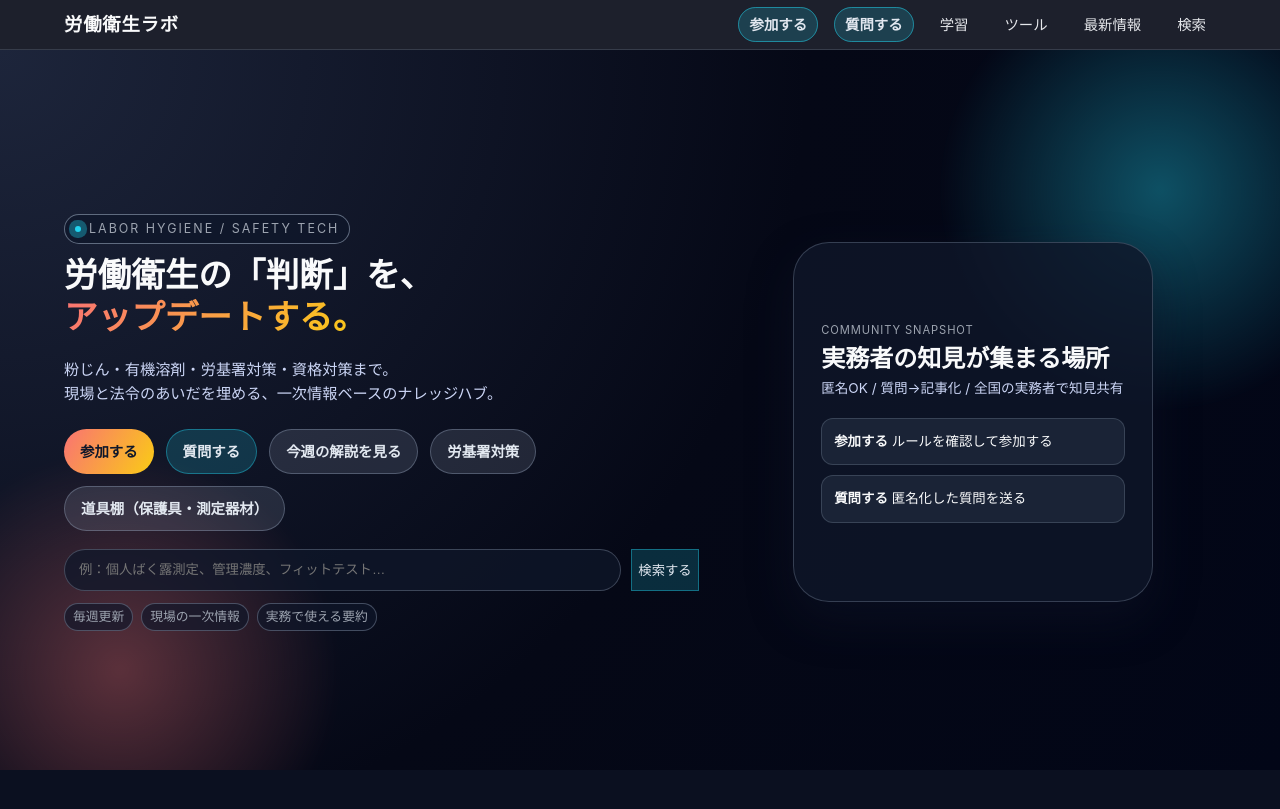
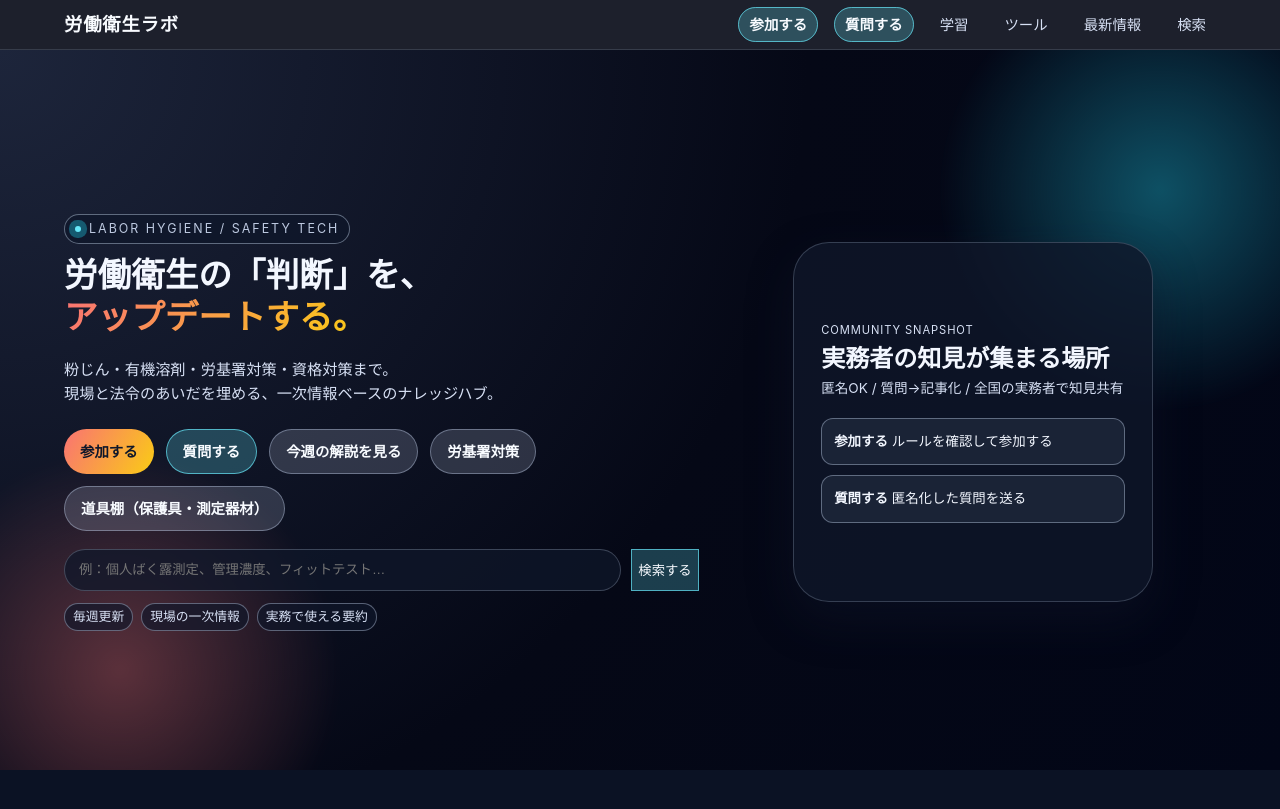
Before and after one commit to rodoeisei-lab/rodoeisei-lab, a Jekyll site: the page built from index.md, in a window 1280 px wide and 900 px high. Shown: the top 809 px of the window. Built offline with Jekyll 4.4.1, drawn with Linux system fonts in a browser that asks for light colours.

Commit message:
Improve dark theme contrast palette consistency

```diff
--- a/assets/css/main.css
+++ b/assets/css/main.css
@@ -15,12 +15,19 @@
 }
 
 :root {
-  --primary: #f97373;
-  --secondary: #22d3ee;
+  --primary: #fb7185;
+  --secondary: #67e8f9;
   --bg: #050816;
-  --panel: #0b1020;
-  --muted: #9ca3af;
-  --light: #f9fafb;
+  --panel: #0b1224;
+  --panel-strong: #0f172a;
+  --text: #f3f7ff;
+  --text-soft: #d7e0f4;
+  --muted: #bcc8df;
+  --light: #f8fbff;
+  --border-soft: rgba(191, 204, 232, .42);
+  --btn-text: #f8fbff;
+  --btn-surface: rgba(103, 232, 249, .24);
+  --btn-border: rgba(103, 232, 249, .68);
   --max: 1200px;
   --ring: #38bdf8;
 }
@@ -90,7 +97,7 @@
   font-size: .9rem;
 }
 .desktop-nav a {
-  color: #e5e7eb;
+  color: var(--text-soft);
   text-decoration: none;
   padding: 8px 10px;
   border-radius: 999px;
@@ -102,9 +109,9 @@
   transform: translateY(-1px);
 }
 .desktop-nav a.nav-cta {
-  background: rgba(34, 211, 238, .18);
-  border: 1px solid rgba(34, 211, 238, .5);
-  color: #e2e8f0;
+  background: var(--btn-surface);
+  border: 1px solid var(--btn-border);
+  color: var(--btn-text);
   font-weight: 700;
 }
 .desktop-nav a.nav-cta:hover {
@@ -144,7 +151,7 @@
   left: 0;
   right: 0;
   height: 100vh;
-  background: #020617;
+  background: #060d1d;
   z-index: 49;
   transform: translateY(-100%);
   transition: transform .28s ease;
@@ -152,7 +159,7 @@
   box-shadow: 0 12px 32px rgba(15, 23, 42, .65);
   display: flex;
   flex-direction: column;
-  color: #e5e7eb;
+  color: var(--text);
 }
 .mobile-nav.open { transform: translateY(0); }
 .mobile-nav[aria-hidden="true"] { visibility: hidden; }
@@ -164,11 +171,11 @@
   border: none;
   padding: 8px;
   cursor: pointer;
-  color: #e5e7eb;
+  color: var(--text);
 }
 .mobile-nav h2 {
   font-size: 12px;
-  color: var(--muted);
+  color: var(--text-soft);
   font-weight: 700;
   letter-spacing: .16em;
   margin: 4px 0 8px;
@@ -180,15 +187,15 @@
   display: block;
   padding: 14px 2px;
   font-size: 17px;
-  color: #e5e7eb;
+  color: var(--text);
   text-decoration: none;
 }
 .mobile-nav a.nav-cta {
   margin: 8px 0;
   padding: 12px 14px;
   border-radius: 12px;
-  border: 1px solid rgba(34, 211, 238, .5);
-  background: rgba(34, 211, 238, .2);
+  border: 1px solid var(--btn-border);
+  background: var(--btn-surface);
   font-weight: 700;
 }
 
@@ -198,7 +205,7 @@
   min-height: 80vh;
   display: flex;
   align-items: center;
-  color: var(--light);
+  color: var(--text);
   overflow: hidden;
   padding: 64px 0 40px;
   background: radial-gradient(circle at top left, #1d253b 0, #050816 55%, #020617 100%);
@@ -270,7 +277,7 @@
 }
 .tagline {
   font-size: .95rem;
-  color: #cbd5f5;
+  color: var(--text-soft);
   margin-bottom: 22px;
 }
 .cta-buttons {
@@ -295,26 +302,26 @@
   color: #0f172a;
 }
 .cta-secondary {
-  background: rgba(34, 211, 238, .18);
-  color: #e2e8f0;
-  border: 1px solid rgba(34, 211, 238, .4);
+  background: var(--btn-surface);
+  color: var(--btn-text);
+  border: 1px solid var(--btn-border);
 }
 .cta-tertiary {
-  background: rgba(148, 163, 184, .18);
-  color: #e2e8f0;
-  border: 1px solid rgba(148, 163, 184, .4);
+  background: rgba(188, 200, 223, .2);
+  color: var(--btn-text);
+  border: 1px solid var(--border-soft);
 }
 .hero-meta {
   display: flex;
   flex-wrap: wrap;
   gap: 8px;
   font-size: .8rem;
-  color: var(--muted);
+  color: var(--text-soft);
 }
 .hero-meta span {
   padding: 3px 8px;
   border-radius: 999px;
-  border: 1px solid rgba(148, 163, 184, .4);
+  border: 1px solid var(--border-soft);
   background: rgba(15, 23, 42, .68);
 }
 .hero-visual {
@@ -341,7 +348,7 @@
   font-size: .7rem;
   letter-spacing: .08em;
   text-transform: none;
-  color: var(--muted);
+  color: var(--text-soft);
 }
 .hero-stat-main {
   font-size: 1.5rem;
@@ -349,7 +356,7 @@
 }
 .hero-stat-sub {
   font-size: .85rem;
-  color: #cbd5f5;
+  color: var(--text-soft);
 }
 .hero-stat-row {
   display: grid;
@@ -363,7 +370,7 @@
   font-size: .84rem;
   color: inherit;
   text-decoration: none;
-  border: 1px solid rgba(148, 163, 184, .25);
+  border: 1px solid var(--border-soft);
 }
 .hero-pill:hover {
   border-color: rgba(148, 163, 184, .45);
@@ -403,7 +410,7 @@
   font-size: .75rem;
   letter-spacing: .16em;
   text-transform: uppercase;
-  color: var(--muted);
+  color: var(--text-soft);
   margin-bottom: 6px;
 }
 .page-hero h1 {
@@ -413,7 +420,7 @@
 .page-lead {
   margin: 0;
   font-size: .95rem;
-  color: var(--muted);
+  color: var(--text-soft);
   max-width: 46rem;
 }
 .glossary-search {
@@ -423,7 +430,7 @@
 }
 .glossary-search-label {
   font-size: .85rem;
-  color: var(--muted);
+  color: var(--text-soft);
 }
 .glossary-search input {
   width: 100%;
@@ -438,7 +445,7 @@
 }
 .glossary-empty {
   margin: 0 0 16px;
-  color: var(--muted);
+  color: var(--text-soft);
 }
 
 .cards {
@@ -465,9 +472,9 @@
   text-transform: uppercase;
   padding: 4px 10px;
   border-radius: 999px;
-  border: 1px solid rgba(148, 163, 184, .4);
-  color: #cbd5f5;
-  background: rgba(148, 163, 184, .15);
+  border: 1px solid var(--border-soft);
+  color: var(--text-soft);
+  background: rgba(188, 200, 223, .18);
 }
 .status.is-wip {
   color: #fcd34d;
@@ -478,7 +485,7 @@
   display: flex;
   flex-wrap: wrap;
   gap: 10px;
-  color: var(--muted);
+  color: var(--text-soft);
   font-size: .82rem;
 }
 .guide-tags {
@@ -488,8 +495,8 @@
 }
 .guide-tag {
   font-size: .75rem;
-  color: #e2e8f0;
-  border: 1px solid rgba(148, 163, 184, .4);
+  color: var(--text-soft);
+  border: 1px solid var(--border-soft);
   padding: 2px 8px;
   border-radius: 999px;
   background: rgba(15, 23, 42, .6);
@@ -553,8 +560,8 @@
   padding: 6px 12px;
   border-radius: 999px;
   font-size: .8rem;
-  color: #e2e8f0;
-  border: 1px solid rgba(148, 163, 184, .4);
+  color: var(--text-soft);
+  border: 1px solid var(--border-soft);
   background: rgba(15, 23, 42, .6);
   text-decoration: none;
 }
@@ -563,7 +570,7 @@
 }
 .no-results {
   margin: 8px 0 20px;
-  color: var(--muted);
+  color: var(--text-soft);
   font-size: .9rem;
 }
 .guide-card-link {
@@ -582,7 +589,7 @@
 }
 .home-sns-header p {
   margin: 0;
-  color: var(--muted);
+  color: var(--text-soft);
   font-size: .85rem;
 }
 .home-sns-cards {
@@ -608,9 +615,9 @@
   border-radius: 999px;
   font-size: .78rem;
   font-weight: 600;
-  color: #e2e8f0;
-  background: rgba(34, 211, 238, .18);
-  border: 1px solid rgba(34, 211, 238, .4);
+  color: var(--btn-text);
+  background: var(--btn-surface);
+  border: 1px solid var(--btn-border);
   text-decoration: none;
 }
 .card {
@@ -632,7 +639,7 @@
   gap: 6px;
 }
 .card-meta {
-  color: var(--muted);
+  color: var(--text-soft);
   font-size: .85rem;
   margin: 0;
 }
@@ -654,12 +661,12 @@
   border-radius: 999px;
   font-size: .85rem;
   font-weight: 600;
-  color: #e2e8f0;
-  background: rgba(34, 211, 238, .18);
-  border: 1px solid rgba(34, 211, 238, .4);
+  color: var(--btn-text);
+  background: var(--btn-surface);
+  border: 1px solid var(--btn-border);
 }
 .amazon-page .card-meta {
-  color: var(--muted);
+  color: var(--text-soft);
   font-size: .85rem;
   margin: 6px 0 10px;
 }
@@ -678,9 +685,9 @@
   border-radius: 999px;
   font-size: .85rem;
   font-weight: 600;
-  color: #e2e8f0;
-  background: rgba(34, 211, 238, .18);
-  border: 1px solid rgba(34, 211, 238, .4);
+  color: var(--btn-text);
+  background: var(--btn-surface);
+  border: 1px solid var(--btn-border);
   text-decoration: none;
 }
 
@@ -690,7 +697,7 @@
   align-items: center;
   gap: 10px;
   margin-bottom: 24px;
-  color: var(--muted);
+  color: var(--text-soft);
   font-size: .85rem;
 }
 .amazon-page .amazon-category-nav ul {
@@ -702,9 +709,9 @@
   padding: 0;
 }
 .amazon-page .amazon-category-nav a {
-  color: #e2e8f0;
+  color: var(--text);
   text-decoration: none;
-  border-bottom: 1px solid rgba(148, 163, 184, .4);
+  border-bottom: 1px solid var(--border-soft);
 }
 
 @media (min-width: 860px) {
@@ -730,7 +737,7 @@
 .amazon-page .amazon-category-guide {
   margin: 0;
   padding-left: 18px;
-  color: var(--muted);
+  color: var(--text-soft);
   font-size: .85rem;
 }
 
@@ -739,8 +746,8 @@
   padding: 16px 18px;
   border-radius: 14px;
   background: rgba(15, 23, 42, .9);
-  border: 1px solid rgba(34, 211, 238, .5);
-  color: #e2e8f0;
+  border: 1px solid var(--btn-border);
+  color: var(--text);
   font-weight: 600;
 }
 
@@ -751,8 +758,8 @@
   padding: 4px 10px;
   border-radius: 999px;
   font-size: .75rem;
-  color: #e2e8f0;
-  border: 1px solid rgba(148, 163, 184, .4);
+  color: var(--text-soft);
+  border: 1px solid var(--border-soft);
   background: rgba(15, 23, 42, .72);
 }
 
@@ -776,7 +783,7 @@
   word-break: break-word;
 }
 .updates-log-header {
-  color: var(--muted);
+  color: var(--text-soft);
   font-size: .75rem;
   letter-spacing: .12em;
   text-transform: uppercase;
@@ -808,7 +815,7 @@
   font-size: .72rem;
   letter-spacing: .16em;
   text-transform: uppercase;
-  color: var(--muted);
+  color: var(--text-soft);
 }
 .article-meta-item p,
 .article-meta-item ul {
@@ -847,7 +854,7 @@
 .tools-guide {
   margin: 0 0 14px;
   padding-left: 18px;
-  color: var(--muted);
+  color: var(--text-soft);
   font-size: .88rem;
 }
 .tools-alternatives {
@@ -862,7 +869,7 @@
 .footer {
   background: #020617;
   border-top: 1px solid rgba(15, 23, 42, .95);
-  color: var(--muted);
+  color: var(--text-soft);
   font-size: .8rem;
   padding: 18px 0 22px;
   text-align: center;
```
